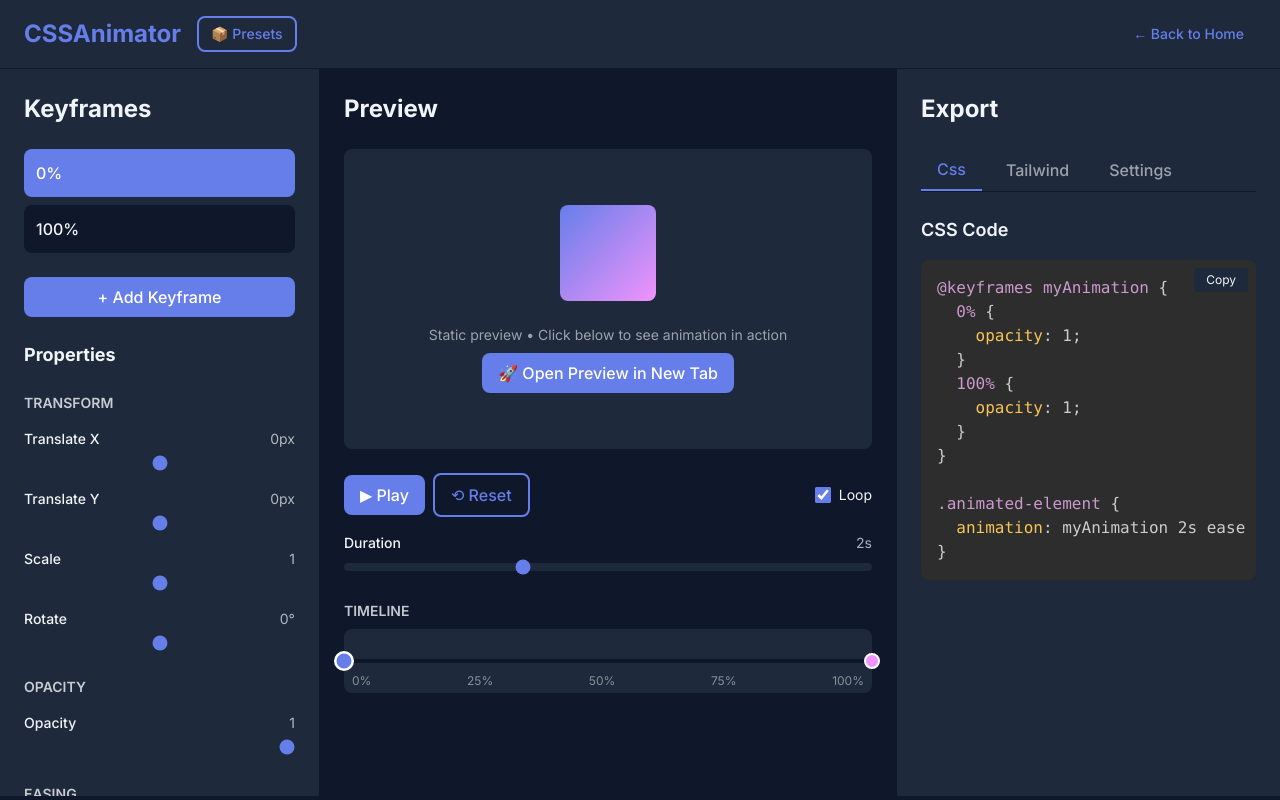
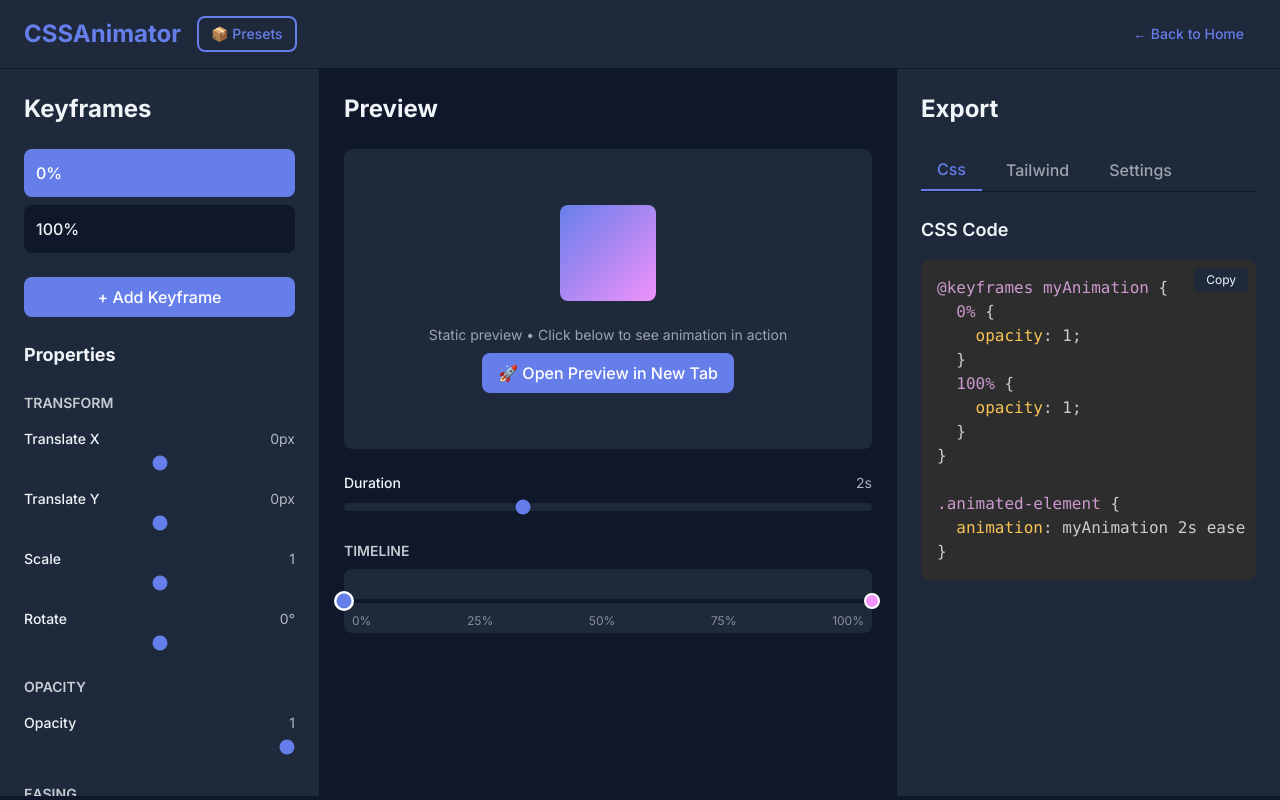
Before and after one commit to AutonomousClara/cssanimator, a Next.js app: page /editor in a window 1280 px wide. Built offline with nearby package versions, Linux system fonts and the light colour scheme.

Commit message:
refactor: Remover controles Play/Reset da página principal

```diff
--- a/components/editor/Canvas-v2.tsx
+++ b/components/editor/Canvas-v2.tsx
@@ -1,6 +1,6 @@
 'use client';
 
-import React, { useState, useMemo } from 'react';
+import React, { useMemo } from 'react';
 import { Animation, Keyframe } from '@/lib/types';
 import { Button } from '@/components/ui/Button';
 import { Slider } from '@/components/ui/Slider';
@@ -21,10 +21,7 @@ export function Canvas({
   onUpdateKeyframePosition,
   onUpdateDuration,
 }: CanvasProps) {
-  const [isPlaying, setIsPlaying] = useState(false);
-  const [loop, setLoop] = useState(true);
-
-  // Generate complete HTML for preview
+  // Generate complete HTML for preview window
   const generatePreviewHTML = useMemo(() => {
     // Safeguard: ensure duration is valid (prevent race condition on first render)
     const safeDuration = Math.max(animation.duration || 2, 0.1);
@@ -44,10 +41,6 @@ export function Canvas({
 
       return `  ${kf.position}% { ${transformRule} ${opacityRule} }`;
     }).join('\n');
-
-    const animationCSS = isPlaying
-      ? `animation: previewAnimation ${safeDuration}s ease ${loop ? 'infinite' : '1'} normal;`
-      : 'animation: none;';
 
     return `<!DOCTYPE html>
 <html>
@@ -76,7 +69,7 @@ ${keyframeRules}
       border-radius: 0.75rem;
       background: linear-gradient(135deg, #8b5cf6 0%, #ec4899 100%);
       box-shadow: 0 20px 60px rgba(139, 92, 246, 0.4);
-      ${animationCSS}
+      animation: previewAnimation ${safeDuration}s ease infinite normal;
     }
     .controls {
       position: fixed;
@@ -124,24 +117,24 @@ ${keyframeRules}
 <body>
   <div id="element"></div>
   <div class="info">
-    Duration: ${safeDuration}s | Keyframes: ${animation.keyframes.length} | Loop: ${loop ? 'On' : 'Off'}
+    Duration: ${safeDuration}s | Keyframes: ${animation.keyframes.length}
   </div>
   <div class="controls">
     <button class="play-btn" onclick="toggleAnimation()">
-      <span id="play-text">${isPlaying ? '⏸ Pause' : '▶ Play'}</span>
+      <span id="play-text">⏸ Pause</span>
     </button>
     <button class="play-btn" onclick="resetAnimation()">⟲ Reset</button>
   </div>
 
   <script>
-    let playing = ${isPlaying};
+    let playing = true;
     const element = document.getElementById('element');
     const playText = document.getElementById('play-text');
 
     function toggleAnimation() {
       playing = !playing;
       if (playing) {
-        element.style.animation = 'previewAnimation ${safeDuration}s ease ${loop ? 'infinite' : '1'} normal';
+        element.style.animationPlayState = 'running';
         playText.textContent = '⏸ Pause';
       } else {
         element.style.animationPlayState = 'paused';
@@ -152,18 +145,15 @@ ${keyframeRules}
     function resetAnimation() {
       element.style.animation = 'none';
       setTimeout(() => {
-        element.style.animation = 'previewAnimation ${safeDuration}s ease ${loop ? 'infinite' : '1'} normal';
+        element.style.animation = 'previewAnimation ${safeDuration}s ease infinite normal';
         playing = true;
         playText.textContent = '⏸ Pause';
       }, 10);
     }
-
-    // Auto-play on load
-    ${isPlaying ? 'setTimeout(() => toggleAnimation(), 100);' : ''}
   </script>
 </body>
 </html>`;
-  }, [animation.keyframes, animation.duration, isPlaying, loop]);
+  }, [animation.keyframes, animation.duration]);
 
   const openPreview = () => {
     const previewWindow = window.open('', 'CSSAnimator Preview', 'width=800,height=600');
@@ -171,17 +161,6 @@ ${keyframeRules}
       previewWindow.document.write(generatePreviewHTML);
       previewWindow.document.close();
     }
-  };
-
-  const handlePlayPause = () => {
-    setIsPlaying(!isPlaying);
-  };
-
-  const handleReset = () => {
-    setIsPlaying(false);
-    setTimeout(() => {
-      setIsPlaying(true);
-    }, 50);
   };
 
   return (
@@ -202,26 +181,8 @@ ${keyframeRules}
         </div>
       </div>
 
-      {/* Playback Controls */}
+      {/* Duration Control */}
       <div className="space-y-4 mb-6">
-        <div className="flex items-center gap-2">
-          <Button onClick={handlePlayPause} variant="primary">
-            {isPlaying ? '⏸ Pause' : '▶ Play'}
-          </Button>
-          <Button onClick={handleReset} variant="outline">
-            ⟲ Reset
-          </Button>
-          <label className="flex items-center gap-2 ml-auto">
-            <input
-              type="checkbox"
-              checked={loop}
-              onChange={(e) => setLoop(e.target.checked)}
-              className="w-4 h-4 accent-primary"
-            />
-            <span className="text-text text-sm">Loop</span>
-          </label>
-        </div>
-
         <Slider
           label="Duration"
           value={animation.duration}
```
